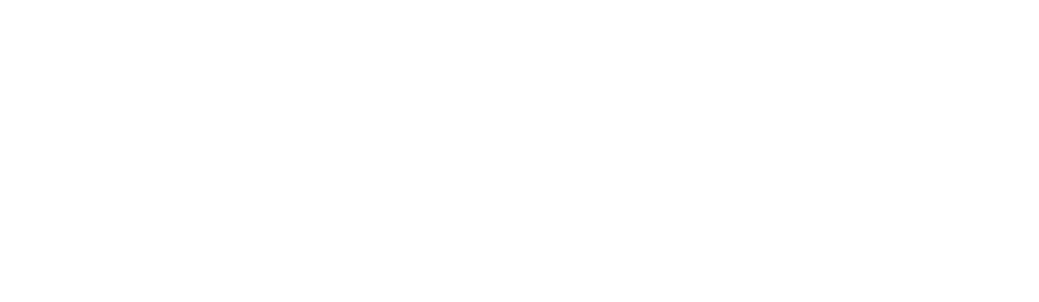
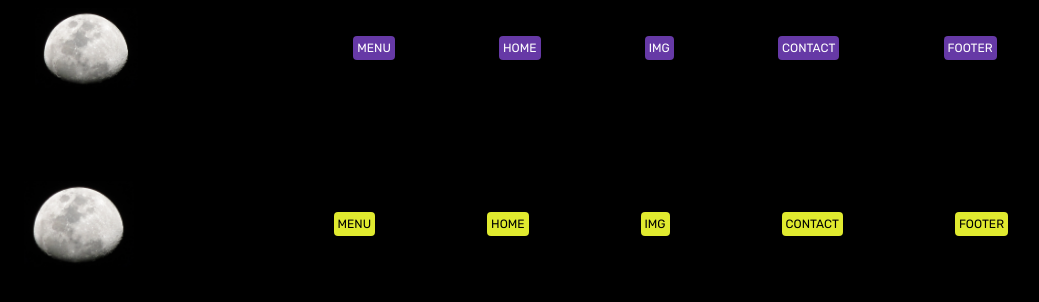
Before and after one commit to LuisFelipeRochinskiRodrigues/documentation-css-cases, a plain HTML site: page index.html in a window 1280 px wide. Shown: the whole page, without its empty margins (72-1111 px from the left). Drawn offline with nearby package versions, Linux system fonts and the light colour scheme.

Commit message:
finished the menu cases

```diff
--- a/index.html
+++ b/index.html
@@ -4,9 +4,94 @@
     <meta charset="UTF-8">
     <meta http-equiv="X-UA-Compatible" content="IE=edge">
     <meta name="viewport" content="width=device-width, initial-scale=1.0">
-    <title>DOC-CSS-CASES</title>
+    <!--Tailwind used below-->
+    <script src="https://cdn.tailwindcss.com"></script>
+    <!--Importation of font from google fonts below-->
+    <link rel="preconnect" href="https://fonts.googleapis.com">
+    <link rel="preconnect" href="https://fonts.gstatic.com" crossorigin>
+    <link href="https://fonts.googleapis.com/css2?family=Montserrat:wght@500;600&family=Rubik&display=swap" rel="stylesheet">
+    <!--Importation of font from style.css below-->
+    <link rel="stylesheet" href="style.css">
+    <title>DOC-CSS</title>
 </head>
-<body>
+    <!--
+        Using the responsive screen from tailwind:
+        Breakpoint prefix	Minimum width	CSS
+        'sm'	640px	@media (min-width: 640px) { ... }
+        'md'	768px	@media (min-width: 768px) { ... }
+        'lg'	1024px	@media (min-width: 1024px) { ... }
+        'xl'	1280px	@media (min-width: 1280px) { ... }
+        '2xl'	1536px	@media (min-width: 1536px) { ... }
+
+        mobile first!
+
+        mb -> margin bottom
+        mt -> margin top
+        ml -> margin left
+        mr -> margin right
+        mx -> margin x axis
+        my -> margin y axis
+        px -> padding x axis
+        py -> padding y axis
+        grid cols -> for help to made a responsive layout
+        gap -> space between grid cols
+        col-span -> set the used space
+        bg-[name-color/#HEX-color] -> background color
+        text-[name-color/#HEX-color] -> text color
+        container -> bootstrap align
+        h -> hight
+        rounded -> border radius
+        flex justify -> organize the elements in the axis x
+        hover -> activated effect when you put the mouse on it
+
+
+    -->
+<body class="bg-black">
+
+    <!-- MENU CASES -->
+    <div class="container mx-auto" id="menu-cases">
+        <!--FIRST CASE - USING GRID STYLE-->
+        <div class="grid grid-cols-12 gap-1 h-10 md:h-14 lg:h-20 xl:h-24 2xl:h-28">
+
+            <div class="col-span-1" id="left-space-maindiv"></div>
+            <div class="col-span-1 my-auto"><img src="assets/moon-photo.PNG" alt="logo-menu" id="logo-menu"></IMG></div>
+            <div class="col-span-1" id="space-between"></div>
+            <div class="col-span-8 text-white font-r text-xs my-auto" id="col-space-left">
+                <div class="flex justify-evenly" id="1-menu-case">
+                    <div class="bg-[#6639a6] hover:bg-sky-700 py-1 px-1 rounded"><a href="#menu-cases">MENU</a></div>
+                    <div class="bg-[#6639a6] hover:bg-sky-700 py-1 px-1 rounded"><a href="#home-cases">HOME</a></div>
+                    <div class="bg-[#6639a6] hover:bg-sky-700 py-1 px-1 rounded"><a href="#img-cases">IMG</a></div>
+                    <div class="bg-[#6639a6] hover:bg-sky-700 py-1 px-1 rounded"><a href="#contact-cases">CONTACT</a></div>
+                    <div class="bg-[#6639a6] hover:bg-sky-700 py-1 px-1 rounded"><a href="#footer-cases">FOOTER</a></div>
+                </div>
+            </div>
+            <div class="col-span-1" id="right-space-maindiv"></div>
+        </div>
+        <!--FIRST CASE - USING GRID STYLE-->
+        <div class="py-10"></div>
+        <!--SECOND CASE - USING ONLY FLEX-->
+        <div class="flex justify-around my-auto h-10 md:h-14 lg:h-20 xl:h-24 2xl:h-28" id="2-menu-case">
+            <div class="my-auto ml-6 sm:ml-12 md:ml-16 lg:ml-20 xl:ml-24 2xl:ml-28"><img class="w-7 sm:w-12 md:w-16 lg:w-20 xl:w-28 2xl:w-32" src="/assets/moon-photo.PNG" alt="logo-menu" id="logo-menu"></div>
+            <div class="flex justify-between text-black font-r text-xs my-auto mx-6 sm:mx-16 md:mx-20 lg:mx-24 xl:mx-36 2xl:mx-44">
+                <div class="bg-[#e0ea2f] hover:bg-yellow-700 py-1 px-1 rounded mx-0.5 sm:mx-4 md:mx-6 lg:mx-10 xl:mx-14 2xl:mx-16"><a href="#menu-cases">MENU</a></div>
+                <div class="bg-[#e0ea2f] hover:bg-yellow-700 py-1 px-1 rounded mx-0.5 sm:mx-4 md:mx-6 lg:mx-10 xl:mx-14 2xl:mx-16"><a href="#home-cases">HOME</a></div>
+                <div class="bg-[#e0ea2f] hover:bg-yellow-700 py-1 px-1 rounded mx-0.5 sm:mx-4 md:mx-6 lg:mx-10 xl:mx-14 2xl:mx-16"><a href="#img-cases">IMG</a></div>
+                <div class="bg-[#e0ea2f] hover:bg-yellow-700 py-1 px-1 rounded mx-0.5 sm:mx-4 md:mx-6 lg:mx-10 xl:mx-14 2xl:mx-16"><a href="#contact-cases">CONTACT</a></div>
+                <div class="bg-[#e0ea2f] hover:bg-yellow-700 py-1 px-1 rounded mx-0.5 sm:mx-4 md:mx-6 lg:mx-10 xl:mx-14 2xl:mx-16"><a href="#footer-cases">FOOTER</a></div>
+            </div>
+        </div>
+        <!--/SECOND CASE - USING ONLY FLEX-->
+    </div>
+    <!--/ MENU CASES -->
+
+    <!-- OPINION: "Using the grid idea, we can notice that the responsive is easier to
+        reach on virtually every screen. Using flex, it is more laborious than it should be,
+        but to note that in it we can customize in a more minogynous way."-->
+    <!-- ABOUT CASES -->
+    <div class="container mx-auto" id="home-cases">
+
+    </div>
+    <!-- ABOUT CASES -->
 
 </body>
 </html>
--- a/style.css
+++ b/style.css
@@ -0,0 +1,5 @@
+.font-r{
+    font-family: 'Rubik', sans-serif;;
+}
+.font-m{
+    font-family: 'Montserrat', sans-serif;
```
Also changed, not shown: assets/moon-photo.PNG (added).
